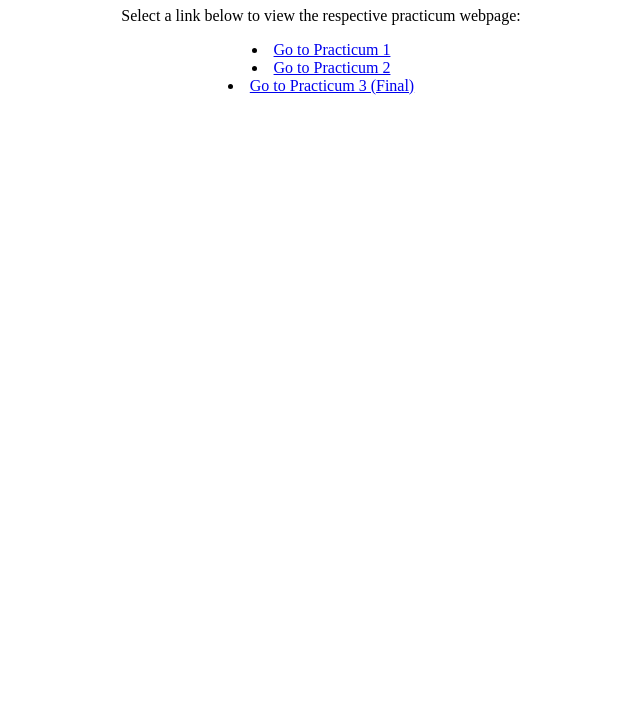
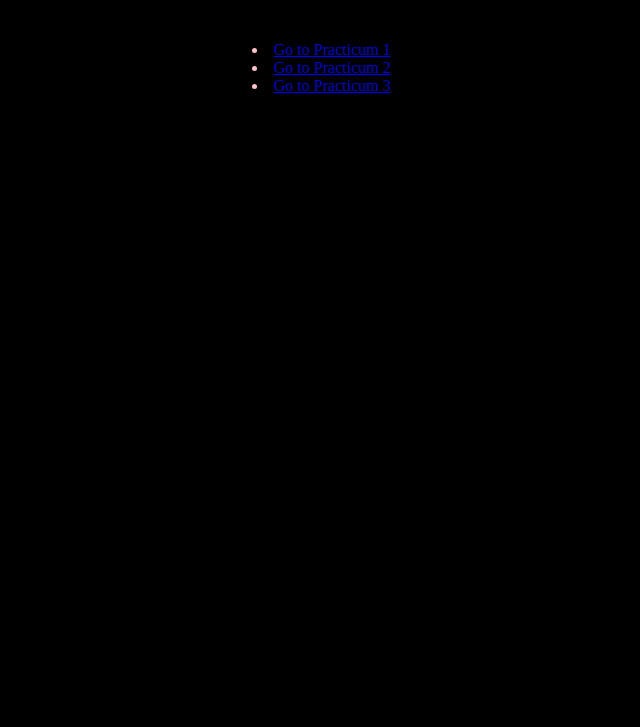
Before and after one commit to rithik-09/WT, a plain HTML site: page index.html in a window 1280 px wide. Shown: the part 73-800 px from the top of the page, without its empty margins (319-959 px from the left). Drawn offline with Linux system fonts and the light colour scheme.

Commit message:
Enhance index.html with styles and structure
Added styling for background color and text color.

```diff
--- a/index.html
+++ b/index.html
@@ -4,17 +4,21 @@
     <meta charset="UTF-8">
     <meta name="viewport" content="width=device-width, initial-scale=1.0">
     <title>My Practicum Projects</title>
+    <style>
+        *{background-color:black}
+        #d1{color:pink}
+    </style>
 </head>
 <body>
 <center>
     <h1>Web Technology Practicums</h1>
     <p>Select a link below to view the respective practicum webpage:</p>
 
-
+    <div id="d1">
         <li><a href="Practicum1.html">Go to Practicum 1</a></li>
         <li><a href="Practicum2.html">Go to Practicum 2</a></li>
-        <li><a href="Practicum3_final.html">Go to Practicum 3 (Final)</a></li>
-
+        <li><a href="Practicum3.html">Go to Practicum 3</a></li>
+    </div>
 </center>
 </body>
 </html>
```
